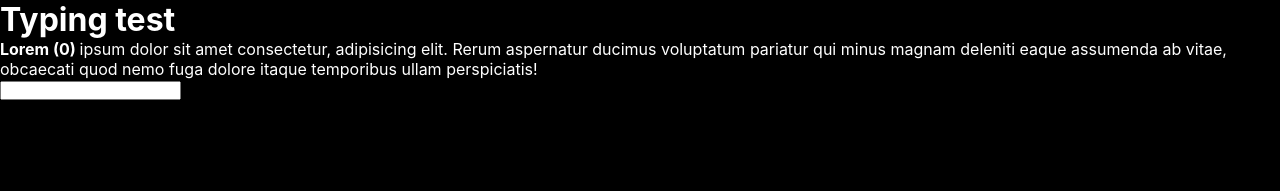
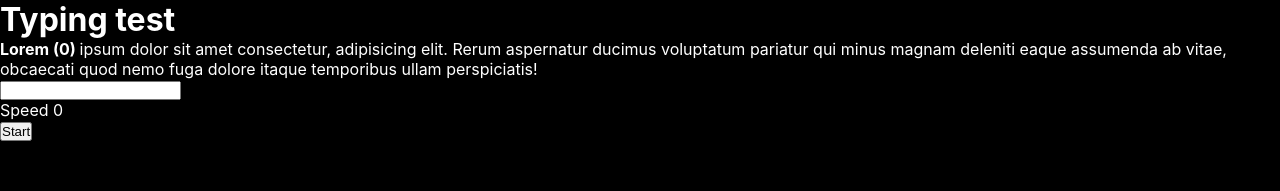
Before and after one commit to michalmjo/typing-test-app, a React (Create React App) app: page / in a window 1280 px wide. Shown: the top 191 px of the page. Built offline with nearby package versions, Linux system fonts and the light colour scheme.

Commit message:
adding timer

```diff
--- a/src/components/App.tsx
+++ b/src/components/App.tsx
@@ -1,12 +1,16 @@
-import React from "react";
+import React, { useState } from "react";
 import "../style/App.scss";
 import Words from "./Words";
+import Timer from "./Timer";
 
 const App = () => {
+  const [startCounting, setStartCounting] = useState<boolean>(false);
+
   return (
     <div className="wrapper">
       <h1>Typing test</h1>
-      <Words />
+      <Words changeCounting={setStartCounting} />
+      <Timer startCounting={startCounting} />
     </div>
   );
 };
--- /dev/null
+++ b/src/components/Timer.tsx
@@ -0,0 +1,28 @@
+import React, { useEffect, useState } from "react";
+
+interface typingTimer {
+  startCounting: boolean;
+}
+const Timer = ({ startCounting }: typingTimer) => {
+  console.log(startCounting);
+  const [speed, setSpeed] = useState(0);
+
+  useEffect(() => {
+    let indexInterval = 0;
+    if (startCounting) {
+      setInterval(() => {
+        setSpeed((prev) => prev + 1);
+      }, 1000);
+    }
+    return clearInterval(indexInterval);
+  }, [startCounting]);
+
+  return (
+    <div className="speedContainer">
+      <p>Speed {speed}</p>
+      <button>Start</button>
+    </div>
+  );
+};
+
+export default Timer;
--- a/src/components/Words.tsx
+++ b/src/components/Words.tsx
@@ -1,16 +1,21 @@
 import React, { useState, useRef, useEffect } from "react";
 // import Word from "./Word";
 import MemoizedValue from "./Word";
+
+interface wordsChangeStatus {
+  changeCounting: (dispatch: boolean) => void;
+}
 
 const getWords = () =>
   `Lorem ipsum dolor sit amet consectetur, adipisicing elit. Rerum aspernatur ducimus voluptatum pariatur qui minus magnam deleniti eaque assumenda ab vitae, obcaecati quod nemo fuga dolore itaque temporibus ullam perspiciatis!`.split(
     " "
   );
 // .sort(() => (Math.random() > 0.5 ? 1 : -1));
-const Words = () => {
+const Words = ({ changeCounting }: wordsChangeStatus) => {
   const [typingTextInput, setTypingTextInput] = useState("");
   const [activeTextIndex, setActiveTextIndex] = useState(0);
   const [correctWords, setCorrectWords] = useState<any>([]);
+
   const words = useRef(getWords());
 
   const testMemo = useRef(0);
@@ -20,6 +25,8 @@ const Words = () => {
   });
 
   const processInput = (value: string) => {
+    changeCounting(true);
+    // console.log(changeCounting + "to jest to");
     if (value.endsWith(" ")) {
       setActiveTextIndex((index) => index + 1);
       setTypingTextInput("");
@@ -43,6 +50,7 @@ const Words = () => {
         {words.current.map((word, index) => {
           return (
             <MemoizedValue
+              key={index}
               text={word}
               activeText={index === activeTextIndex}
               correct={correctWords[index]}
```
